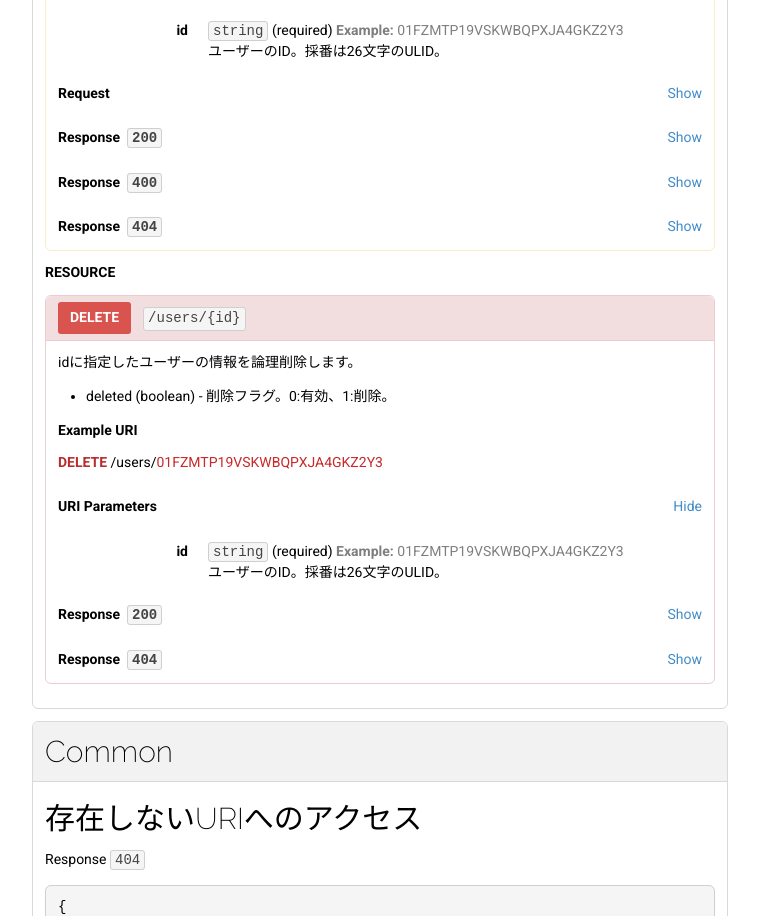
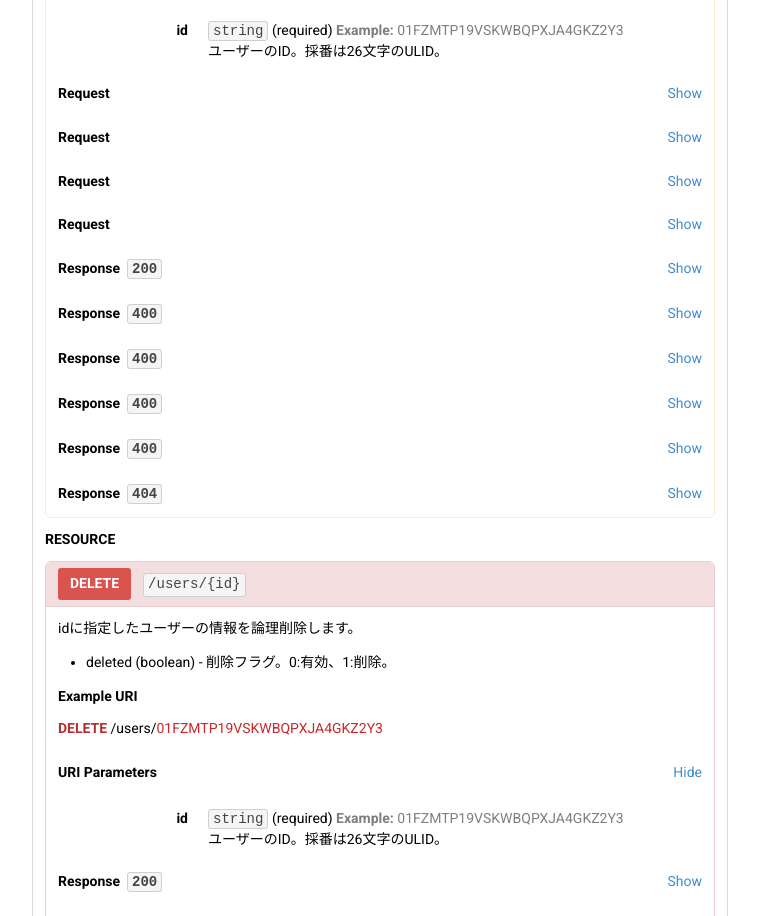
Before and after one commit to raisetech-for-student/banana-api-blueprint, a plain HTML site: page docs/index.html in a window 1280 px wide. Shown: the part 1685-2601 px from the top of the page, without its empty margins (382-1141 px from the left). Drawn offline with Linux system fonts and the light colour scheme.

Commit message:
[CI] Update index.html

```diff
--- a/docs/index.html
+++ b/docs/index.html
@@ -60,8 +60,53 @@
 </li>
 </ul>
 <h4>Example URI</h4><div class="definition"><span class="method patch">PATCH</span>&nbsp;<span class="uri"><span class="hostname"></span>/users/<span class="hljs-attribute" title="id">01FZMTP19VSKWBQPXJA4GKZ2Y3</span></span></div><div class="title"><strong>URI Parameters</strong><div class="collapse-button show"><span class="close">Hide</span><span class="open">Show</span></div></div><div class="collapse-content"><dl class="inner"><dt>id</dt><dd><code>string</code>&nbsp;<span class="required">(required)</span>&nbsp;<span class="text-muted example"><strong>Example:&nbsp;</strong><span>01FZMTP19VSKWBQPXJA4GKZ2Y3</span></span><p>ユーザーのID。採番は26文字のULID。</p>
-</dd></dl></div><div class="title"><strong>Request</strong><div class="collapse-button"><span class="close">Hide</span><span class="open">Show</span></div></div><div class="collapse-content"><div class="inner"><h5>Headers</h5><pre><code><span class="hljs-attribute">Content-Type</span>: <span class="hljs-string">application/json</span></code></pre><div style="height: 1px;"></div><h5>Body</h5><pre><code>{}</code></pre><div style="height: 1px;"></div></div></div><div class="title"><strong>Response&nbsp;&nbsp;<code>200</code></strong><div class="collapse-button"><span class="close">Hide</span><span class="open">Show</span></div></div><div class="collapse-content"><div class="inner"><h5>Headers</h5><pre><code><span class="hljs-attribute">Content-Type</span>: <span class="hljs-string">application/json</span></code></pre><div style="height: 1px;"></div><h5>Body</h5><pre><code>{
+</dd></dl></div><div class="title"><strong>Request</strong><div class="collapse-button"><span class="close">Hide</span><span class="open">Show</span></div></div><div class="collapse-content"><div class="inner"><h5>Headers</h5><pre><code><span class="hljs-attribute">Content-Type</span>: <span class="hljs-string">application/json</span></code></pre><div style="height: 1px;"></div><h5>Body</h5><pre><code>{
+    "<span class="hljs-attribute">name</span>": <span class="hljs-value"><span class="hljs-string">"ringo sugimoto"</span>
+    <span class="hljs-string">"birthdate"</span>: <span class="hljs-string">"2022-01-01"</span>
+</span>}</code></pre><div style="height: 1px;"></div></div></div><div class="title"><strong>Request</strong><div class="collapse-button"><span class="close">Hide</span><span class="open">Show</span></div></div><div class="collapse-content"><div class="inner"><h5>Headers</h5><pre><code><span class="hljs-attribute">Content-Type</span>: <span class="hljs-string">application/json</span></code></pre><div style="height: 1px;"></div><h5>Body</h5><pre><code>{
+  "<span class="hljs-attribute">name</span>": <span class="hljs-value"><span class="hljs-string">"ringo sugimoto"</span>
+</span>}</code></pre><div style="height: 1px;"></div></div></div><div class="title"><strong>Request</strong><div class="collapse-button"><span class="close">Hide</span><span class="open">Show</span></div></div><div class="collapse-content"><div class="inner"><h5>Headers</h5><pre><code><span class="hljs-attribute">Content-Type</span>: <span class="hljs-string">application/json</span></code></pre><div style="height: 1px;"></div><h5>Body</h5><pre><code>{
+  "<span class="hljs-attribute">birthdate</span>": <span class="hljs-value"><span class="hljs-string">"2022-01-01"</span>
+</span>}</code></pre><div style="height: 1px;"></div></div></div><div class="title"><strong>Request</strong><div class="collapse-button"><span class="close">Hide</span><span class="open">Show</span></div></div><div class="collapse-content"><div class="inner"><h5>Headers</h5><pre><code><span class="hljs-attribute">Content-Type</span>: <span class="hljs-string">application/json</span></code></pre><div style="height: 1px;"></div><h5>Body</h5><pre><code>{}</code></pre><div style="height: 1px;"></div></div></div><div class="title"><strong>Response&nbsp;&nbsp;<code>200</code></strong><div class="collapse-button"><span class="close">Hide</span><span class="open">Show</span></div></div><div class="collapse-content"><div class="inner"><h5>Headers</h5><pre><code><span class="hljs-attribute">Content-Type</span>: <span class="hljs-string">application/json</span></code></pre><div style="height: 1px;"></div><h5>Body</h5><pre><code>{
   "<span class="hljs-attribute">message</span>": <span class="hljs-value"><span class="hljs-string">"user successfully updated"</span>
+</span>}</code></pre><div style="height: 1px;"></div></div></div><div class="title"><strong>Response&nbsp;&nbsp;<code>400</code></strong><div class="collapse-button"><span class="close">Hide</span><span class="open">Show</span></div></div><div class="collapse-content"><div class="inner"><h5>Body</h5><pre><code>{
+  "<span class="hljs-attribute">message</span>": <span class="hljs-value"><span class="hljs-string">"validation error"</span></span>,
+  "<span class="hljs-attribute">errors</span>": <span class="hljs-value">[
+    {
+      "<span class="hljs-attribute">field</span>": <span class="hljs-value"><span class="hljs-string">"name"</span></span>,
+      "<span class="hljs-attribute">messages</span>": <span class="hljs-value">[
+        <span class="hljs-string">"cannot be empty"</span>,
+        <span class="hljs-string">"maximum length is 255"</span>
+      ]
+    </span>},
+    {
+      "<span class="hljs-attribute">field</span>": <span class="hljs-value"><span class="hljs-string">"birthdate"</span></span>,
+      "<span class="hljs-attribute">messages</span>": <span class="hljs-value">[
+        <span class="hljs-string">"cannot be null"</span>,
+        <span class="hljs-string">"format should be yyyy-MM-dd"</span>,
+        <span class="hljs-string">"cannot set future date"</span>
+      ]
+    </span>}
+  ]
+</span>}</code></pre><div style="height: 1px;"></div></div></div><div class="title"><strong>Response&nbsp;&nbsp;<code>400</code></strong><div class="collapse-button"><span class="close">Hide</span><span class="open">Show</span></div></div><div class="collapse-content"><div class="inner"><h5>Body</h5><pre><code>{
+  "<span class="hljs-attribute">message</span>": <span class="hljs-value"><span class="hljs-string">"validation error"</span></span>,
+  "<span class="hljs-attribute">error</span>": <span class="hljs-value">{
+    "<span class="hljs-attribute">field</span>": <span class="hljs-value"><span class="hljs-string">"name"</span></span>,
+    "<span class="hljs-attribute">message</span>": <span class="hljs-value">[
+      <span class="hljs-string">"cannot be empty"</span>,
+      <span class="hljs-string">"maximum length is 255"</span>
+    ]
+  </span>}
+</span>}</code></pre><div style="height: 1px;"></div></div></div><div class="title"><strong>Response&nbsp;&nbsp;<code>400</code></strong><div class="collapse-button"><span class="close">Hide</span><span class="open">Show</span></div></div><div class="collapse-content"><div class="inner"><h5>Body</h5><pre><code>{
+  "<span class="hljs-attribute">message</span>": <span class="hljs-value"><span class="hljs-string">"validation error"</span></span>,
+  "<span class="hljs-attribute">error</span>": <span class="hljs-value">{
+    "<span class="hljs-attribute">field</span>": <span class="hljs-value"><span class="hljs-string">"birhdate"</span></span>,
+    "<span class="hljs-attribute">messages</span>": <span class="hljs-value">[
+      <span class="hljs-string">"cannot be null"</span>,
+      <span class="hljs-string">"format should be yyyy-MM-dd"</span>,
+      <span class="hljs-string">"cannot set future date"</span>
+    ]
+  </span>}
 </span>}</code></pre><div style="height: 1px;"></div></div></div><div class="title"><strong>Response&nbsp;&nbsp;<code>400</code></strong><div class="collapse-button"><span class="close">Hide</span><span class="open">Show</span></div></div><div class="collapse-content"><div class="inner"><h5>Body</h5><pre><code>{
   "<span class="hljs-attribute">message</span>": <span class="hljs-value"><span class="hljs-string">"invalid value"</span>
 </span>}</code></pre><div style="height: 1px;"></div></div></div><div class="title"><strong>Response&nbsp;&nbsp;<code>404</code></strong><div class="collapse-button"><span class="close">Hide</span><span class="open">Show</span></div></div><div class="collapse-content"><div class="inner"><h5>Headers</h5><pre><code><span class="hljs-attribute">Content-Type</span>: <span class="hljs-string">application/json</span></code></pre><div style="height: 1px;"></div><h5>Body</h5><pre><code>{
```
